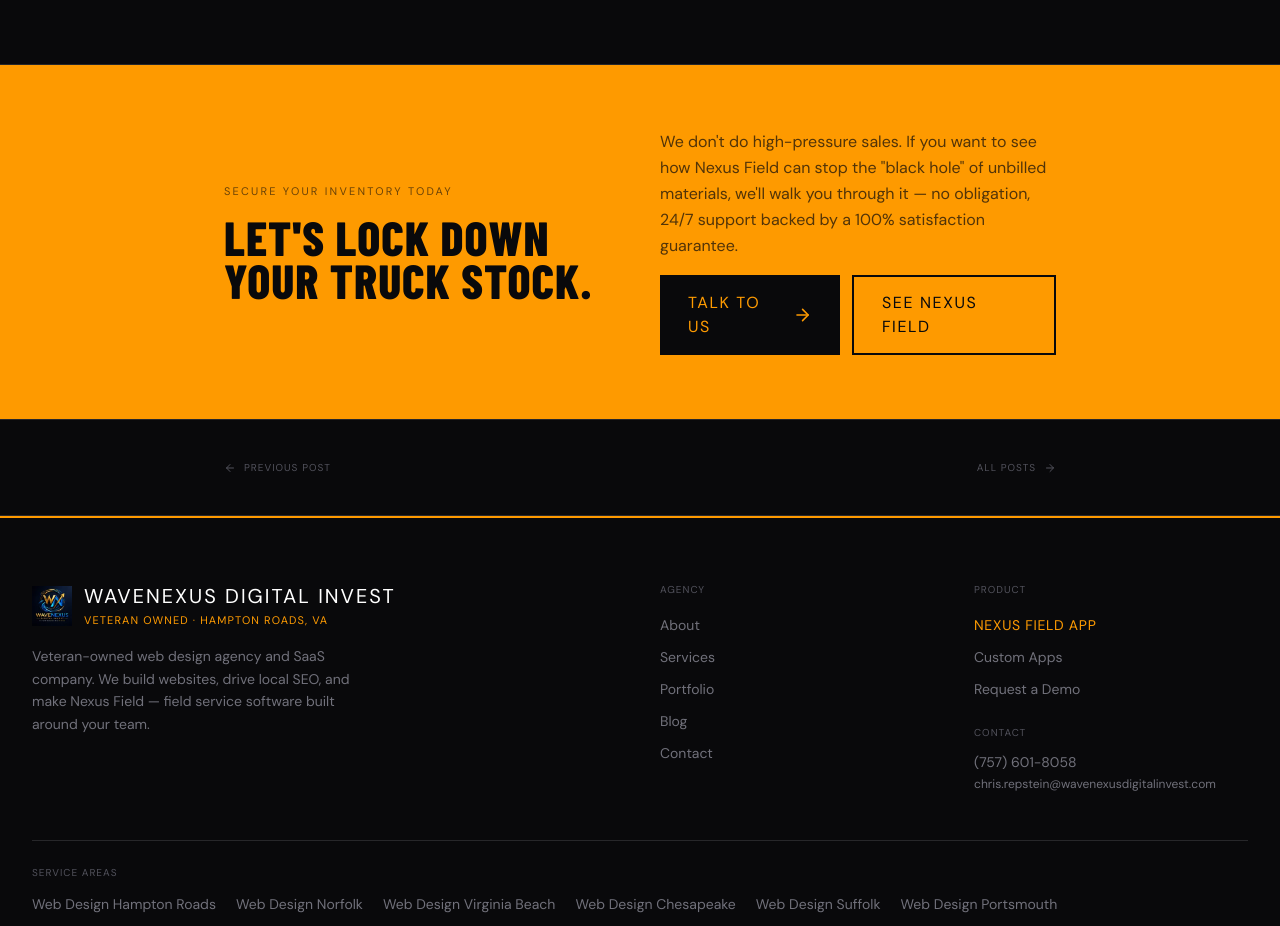
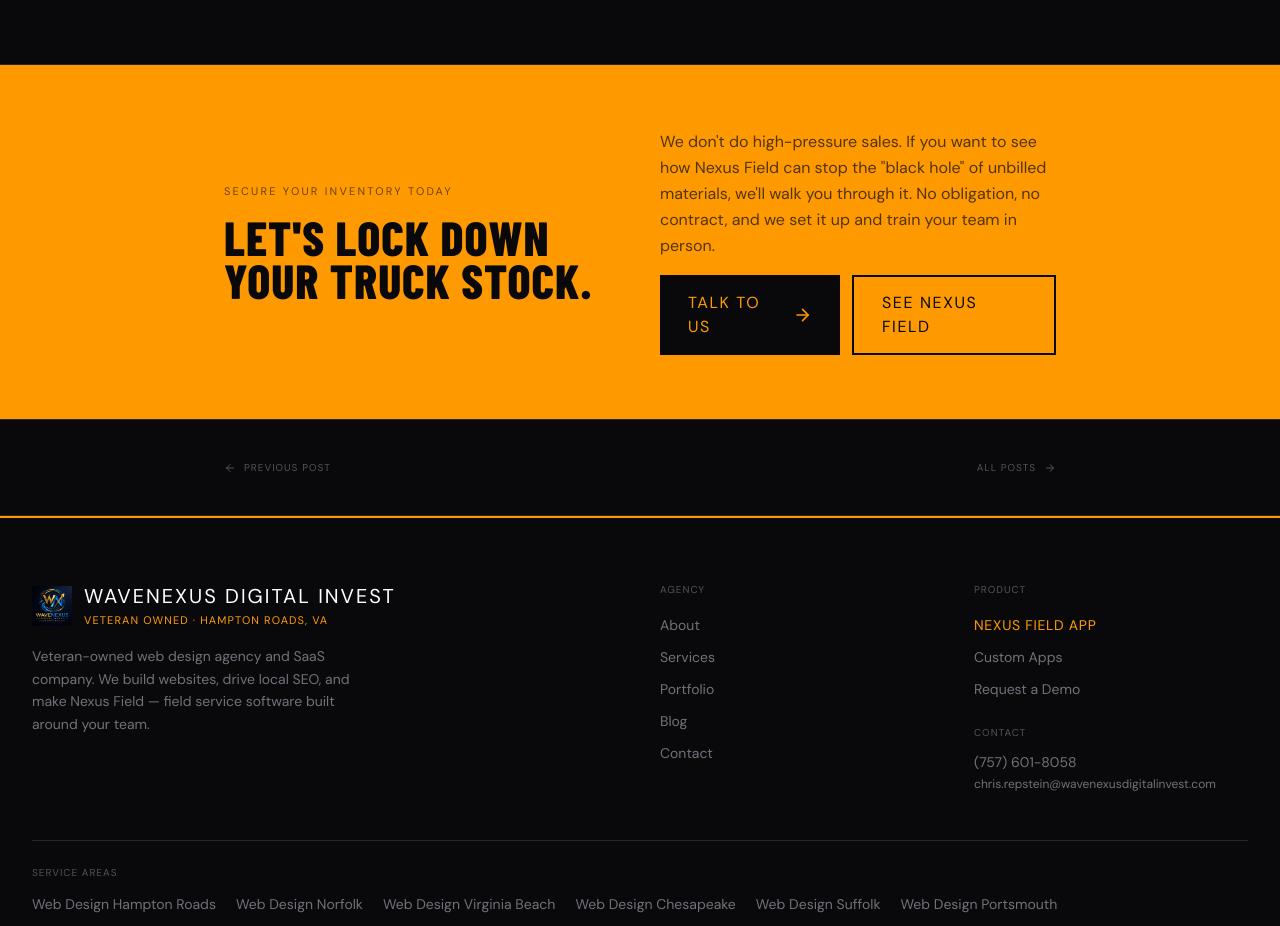
Before and after one commit to Verov36/Wavenexusdigital, a Next.js app: page /blog/parts-walking-off-trucks in a window 1280 px wide. Shown: the part 5502-6428 px from the top of the page. Built offline with nearby package versions, Linux system fonts and the light colour scheme.

Commit message:
Replace unbacked 24/7 and 100% satisfaction claims with true facts

```diff
--- a/src/views/BlogPostPartsTracking.tsx
+++ b/src/views/BlogPostPartsTracking.tsx
@@ -286,7 +286,7 @@
             </div>
             <div className="flex flex-col gap-4">
               <p className="font-dmsans text-zinc-950/70 leading-relaxed">
-                We don't do high-pressure sales. If you want to see how Nexus Field can stop the "black hole" of unbilled materials, we'll walk you through it — no obligation, 24/7 support backed by a 100% satisfaction guarantee.
+                We don't do high-pressure sales. If you want to see how Nexus Field can stop the "black hole" of unbilled materials, we'll walk you through it. No obligation, no contract, and we set it up and train your team in person.
               </p>
               <div className="flex flex-col sm:flex-row gap-3">
                 <Link href="/audit?type=demo"
--- a/src/views/BlogPostSpreadsheets.tsx
+++ b/src/views/BlogPostSpreadsheets.tsx
@@ -251,7 +251,7 @@
               { n: "01", heading: "Job Tracking", body: "Know exactly what's happening, when, and where — in real time." },
               { n: "02", heading: "Inventory Management", body: "Stop parts from 'walking off trucks' without a record." },
               { n: "03", heading: "Photo Databases", body: "Document every job for quality control and dispute resolution." },
-              { n: "04", heading: "No Outsourcing", body: "You work with us, 24/7, right here in the US." },
+              { n: "04", heading: "No Outsourcing", body: "You work directly with the people who build it, right here in Norfolk." },
             ].map(({ n, heading, body }) => (
               <div key={n} className="bg-zinc-900 p-6 flex gap-6 items-start group hover:bg-zinc-950 transition-colors border-l-2 border-transparent hover:border-amber-500">
                 <div className="font-barlow font-900 text-3xl text-amber-500/30 group-hover:text-amber-500/60 transition-colors flex-shrink-0 w-10">{n}</div>
--- a/src/views/Home.tsx
+++ b/src/views/Home.tsx
@@ -65,10 +65,10 @@
           <motion.div initial="hidden" animate="show" variants={stagger}
             className="mt-20 grid grid-cols-2 sm:grid-cols-4 gap-px bg-zinc-800 border border-zinc-800">
             {[
-              { val: "8+", label: "Projects" },
               { val: "USMC", label: "Veteran Led" },
-              { val: "24/7", label: "Support" },
-              { val: "100%", label: "Satisfaction" },
+              { val: "Norfolk", label: "Home Base" },
+              { val: "$59", label: "Per Tech / Month" },
+              { val: "0", label: "Contracts" },
             ].map(({ val, label }) => (
               <motion.div key={label} variants={fadeUp} className="bg-zinc-950 px-6 py-5 text-center">
                 <div className="font-barlow font-900 text-3xl text-amber-500 uppercase">{val}</div>
```
